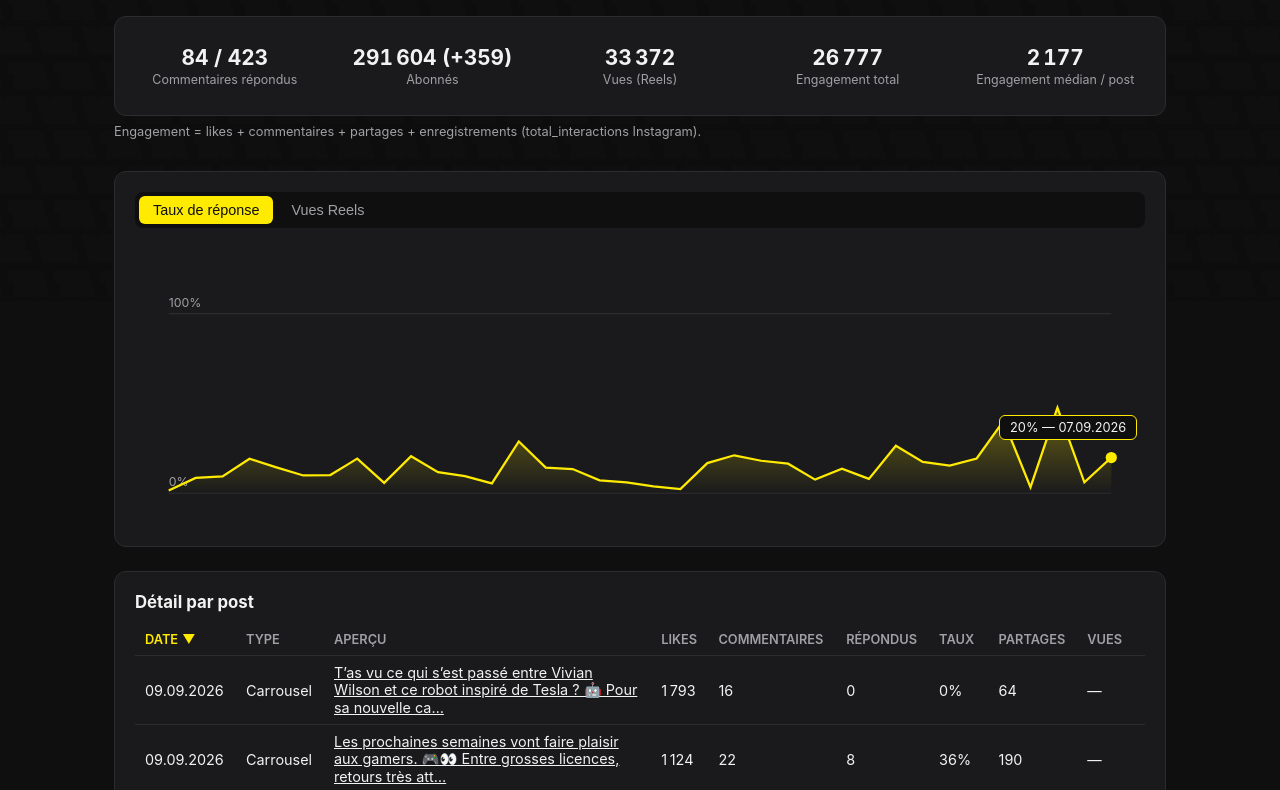
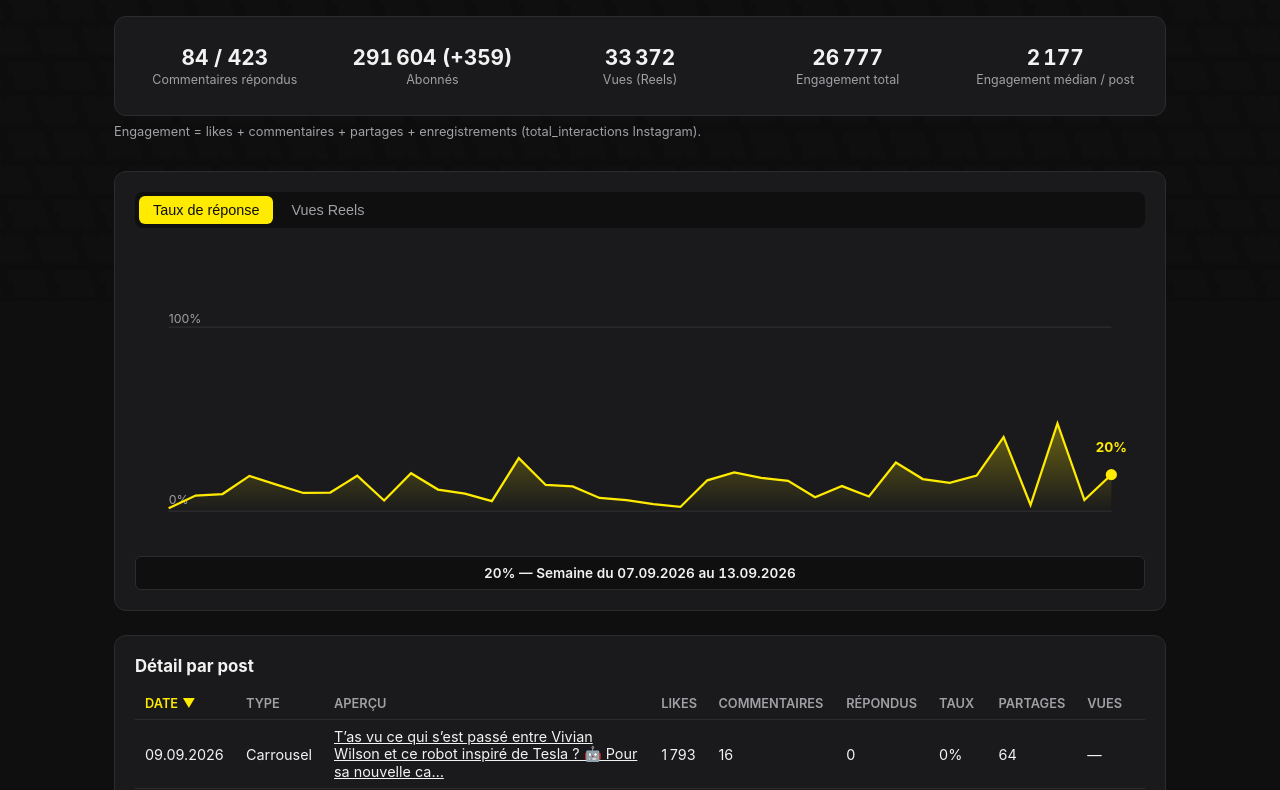
Before and after one commit to RouxKool/tataki-dashboard, a website: page index.html in a window 1280 px wide. Shown: the part 499-1289 px from the top of the page. Drawn offline with Linux system fonts and the light colour scheme.

Commit message:
Move chart value display below chart, add compact hover label, and keyboard navigation
- Replace the floating on-chart tooltip with a fixed readout below the chart
  showing the value and full week/month label, avoiding overlap with the lines
- Add a small abbreviated value label (e.g. "1,4 M") that appears above the
  selected/hovered point directly on the chart
- Increase top padding so this label never overlaps the axis max gridline
- Add left/right arrow key navigation between periods (ignored when focus is
  on a form field, so the timeline slider keeps its own native behavior)

```diff
--- a/app.js
+++ b/app.js
@@ -46,6 +46,16 @@ modeMonthBtn.addEventListener("click", () => setMode("month", { resetToLatest: t
 timeline.addEventListener("input", () => renderSelectedPeriod());
 prevBtn.addEventListener("click", () => moveTimeline(-1));
 nextBtn.addEventListener("click", () => moveTimeline(1));
+
+// Navigation clavier ← / → : ignorée si le focus est sur un champ (dont le slider lui-même,
+// qui gère déjà nativement ses propres flèches via l'écouteur "input" ci-dessus).
+document.addEventListener("keydown", (event) => {
+  if (event.key !== "ArrowLeft" && event.key !== "ArrowRight") return;
+  const tag = document.activeElement?.tagName;
+  if (tag === "INPUT" || tag === "TEXTAREA" || tag === "SELECT") return;
+  event.preventDefault();
+  moveTimeline(event.key === "ArrowLeft" ? -1 : 1);
+});
 showMoreBtn.addEventListener("click", () => {
   visibleRowCount = currentPeriodPosts.length;
   renderPostsTableRows();
@@ -343,6 +353,7 @@ const CHARTS = [
     chartId: "chart",
     tooltipId: "chart-tooltip",
     dotId: "chart-selected-dot",
+    hoverLabelId: "chart-hover-label",
     getValue: (p) => p.replyRate,
     formatTooltip: (v) => formatPercent(v),
     formatAxis: (v) => `${Math.round(v * 100)}%`,
@@ -353,6 +364,7 @@ const CHARTS = [
     chartId: "chart-views",
     tooltipId: "chart-views-tooltip",
     dotId: "chart-views-selected-dot",
+    hoverLabelId: "chart-views-hover-label",
     getValue: (p) => (viewsChartMetric === "total" ? p.viewsTotal : p.viewsPerReel),
     formatTooltip: (v) =>
       viewsChartMetric === "total" ? `${formatNumber(v)} vue(s)` : `${formatNumber(v)} vue(s) / Reel (moyenne)`,
@@ -371,7 +383,7 @@ function renderAllCharts(periods) {
 
 function renderChart(chart, periods) {
   const points = periods
-    .map((p, i) => ({ x: i, y: chart.getValue(p), dateLabel: p.dateLabel }))
+    .map((p, i) => ({ x: i, y: chart.getValue(p), dateLabel: p.dateLabel, label: p.label }))
     .filter((p) => p.y != null);
 
   const chartEl = document.getElementById(chart.chartId);
@@ -388,11 +400,19 @@ function renderChart(chart, periods) {
 function attachChartHoverHandlers(chart) {
   const container = document.getElementById(chart.chartId).closest(".chart-panel");
   container.querySelectorAll(".chart-point").forEach((circle) => {
-    circle.addEventListener("mouseenter", () => showChartTooltip(chart, circle));
+    circle.addEventListener("mouseenter", () => {
+      updateChartReadout(chart, circle);
+      showHoverLabel(chart, circle);
+    });
     circle.addEventListener("mouseleave", () => {
       const selectedCircle = container.querySelector(`.chart-point[data-period-index="${selectedWeekIndex}"]`);
-      if (selectedCircle) showChartTooltip(chart, selectedCircle);
-      else document.getElementById(chart.tooltipId).hidden = true;
+      if (selectedCircle) {
+        updateChartReadout(chart, selectedCircle);
+        showHoverLabel(chart, selectedCircle);
+      } else {
+        document.getElementById(chart.tooltipId).hidden = true;
+        hideHoverLabel(chart);
+      }
     });
     circle.addEventListener("click", () => goToWeekFromChart(Number(circle.dataset.periodIndex)));
   });
@@ -411,32 +431,25 @@ function goToWeekFromChart(weekIndex) {
   renderSelectedPeriod();
 }
 
-/**
- * Positionne le tooltip près du point survolé/sélectionné, sans jamais
- * déborder du conteneur : bascule sous le point s'il n'y a pas assez de
- * place au-dessus, et reste dans la largeur du graphique horizontalement.
- */
-function showChartTooltip(chart, circle) {
-  const tooltip = document.getElementById(chart.tooltipId);
-  const container = document.getElementById(chart.chartId).closest(".chart-panel");
-  const circleRect = circle.getBoundingClientRect();
-  const containerRect = container.getBoundingClientRect();
-  const margin = 8;
+/** Affiche le résultat du point survolé/sélectionné dans le bandeau fixe sous le graphique. */
+function updateChartReadout(chart, circle) {
+  const readout = document.getElementById(chart.tooltipId);
+  readout.textContent = `${chart.formatTooltip(Number(circle.dataset.rawValue))} — ${circle.dataset.periodLabel}`;
+  readout.hidden = false;
+}
 
-  tooltip.textContent = `${chart.formatTooltip(Number(circle.dataset.rawValue))} — ${circle.dataset.dateLabel}`;
-  tooltip.hidden = false;
+/** Petit résultat (abrégé, sans date) affiché juste au-dessus du point survolé/sélectionné. */
+function showHoverLabel(chart, circle) {
+  const label = document.getElementById(chart.hoverLabelId);
+  if (!label) return;
+  label.setAttribute("x", circle.getAttribute("cx"));
+  label.setAttribute("y", String(Number(circle.getAttribute("cy")) - 20));
+  label.textContent = chart.formatAxis(Number(circle.dataset.rawValue));
+  label.setAttribute("opacity", "1");
+}
 
-  const pointX = circleRect.left - containerRect.left + circleRect.width / 2;
-  const pointY = circleRect.top - containerRect.top;
-  const tooltipWidth = tooltip.offsetWidth;
-  const tooltipHeight = tooltip.offsetHeight;
-
-  const showBelow = pointY - tooltipHeight - margin < 0;
-  tooltip.style.top = showBelow ? `${pointY + margin}px` : `${pointY - tooltipHeight - margin}px`;
-
-  const maxLeft = Math.max(containerRect.width - tooltipWidth - margin, margin);
-  const left = Math.min(Math.max(pointX - tooltipWidth / 2, margin), maxLeft);
-  tooltip.style.left = `${left}px`;
+function hideHoverLabel(chart) {
+  document.getElementById(chart.hoverLabelId)?.setAttribute("opacity", "0");
 }
 
 /** Déplace le gros point permanent sur la semaine actuellement sélectionnée, sur tous les graphiques. */
@@ -456,6 +469,7 @@ function updateSingleChartSelection(chart, weekIndex) {
     if (selectedDot) selectedDot.style.display = "none";
     const tooltip = document.getElementById(chart.tooltipId);
     if (tooltip) tooltip.hidden = true;
+    hideHoverLabel(chart);
     return;
   }
 
@@ -464,13 +478,17 @@ function updateSingleChartSelection(chart, weekIndex) {
     selectedDot.setAttribute("cx", matchingCircle.getAttribute("cx"));
     selectedDot.setAttribute("cy", matchingCircle.getAttribute("cy"));
   }
-  showChartTooltip(chart, matchingCircle);
+  updateChartReadout(chart, matchingCircle);
+  showHoverLabel(chart, matchingCircle);
 }
 
 function buildLineChartSvg(chart, points, totalCount, yMax) {
   const width = 900;
-  const height = 220;
+  const height = 236;
   const padding = 30;
+  // Marge du haut plus grande que les autres côtés : laisse de la place au petit résultat
+  // qui s'affiche au survol/à la sélection au-dessus du point, sans chevaucher le repère d'axe.
+  const paddingTop = 42;
 
   const rootStyle = getComputedStyle(document.documentElement);
   const highlight = rootStyle.getPropertyValue("--highlight").trim();
@@ -478,7 +496,7 @@ function buildLineChartSvg(chart, points, totalCount, yMax) {
   const muted = rootStyle.getPropertyValue("--muted").trim();
 
   const xFor = (i) => padding + (i / Math.max(totalCount - 1, 1)) * (width - padding * 2);
-  const yFor = (v) => height - padding - (v / yMax) * (height - padding * 2);
+  const yFor = (v) => height - padding - (v / yMax) * (height - padding - paddingTop);
 
   const path = points.map((p) => `${xFor(p.x)},${yFor(p.y)}`).join(" ");
   const last = points.at(-1);
@@ -487,7 +505,7 @@ function buildLineChartSvg(chart, points, totalCount, yMax) {
   const hitCircles = points
     .map(
       (p) =>
-        `<circle class="chart-point" data-period-index="${p.x}" data-raw-value="${p.y}" data-date-label="${p.dateLabel}" cx="${xFor(p.x)}" cy="${yFor(p.y)}" r="8" />`
+        `<circle class="chart-point" data-period-index="${p.x}" data-raw-value="${p.y}" data-date-label="${p.dateLabel}" data-period-label="${p.label}" cx="${xFor(p.x)}" cy="${yFor(p.y)}" r="8" />`
     )
     .join("");
 
@@ -505,12 +523,13 @@ function buildLineChartSvg(chart, points, totalCount, yMax) {
       </defs>
       <line x1="${padding}" y1="${yFor(0)}" x2="${width - padding}" y2="${yFor(0)}" stroke="${border}" />
       <line x1="${padding}" y1="${yFor(yMax)}" x2="${width - padding}" y2="${yFor(yMax)}" stroke="${border}" />
-      <text x="${padding}" y="${yFor(yMax) - 6}" fill="${muted}" font-size="11">${chart.formatAxis(yMax)}</text>
+      <text x="${padding}" y="${yFor(yMax) - 4}" fill="${muted}" font-size="11">${chart.formatAxis(yMax)}</text>
       <text x="${padding}" y="${yFor(0) - 6}" fill="${muted}" font-size="11">${chart.formatAxis(0)}</text>
       <polygon points="${areaPoints}" fill="url(#${gradientId})" stroke="none" />
       <polyline points="${path}" fill="none" stroke="${highlight}" stroke-width="2" />
       <circle id="${chart.dotId}" cx="${xFor(last.x)}" cy="${yFor(last.y)}" r="5" fill="${highlight}" style="pointer-events:none" />
       ${hitCircles}
+      <text id="${chart.hoverLabelId}" text-anchor="middle" font-size="12" font-weight="700" fill="${highlight}" style="pointer-events:none" opacity="0"></text>
     </svg>
   `;
 }
--- a/style.css
+++ b/style.css
@@ -306,15 +306,19 @@ h2 {
 }
 
 .chart-tooltip {
-  position: absolute;
+  margin-top: 12px;
+  text-align: center;
   background: var(--bg);
-  border: 1px solid var(--highlight);
+  border: 1px solid var(--border);
   border-radius: 6px;
-  padding: 4px 10px;
-  font-size: 0.8rem;
-  white-space: nowrap;
-  pointer-events: none;
-  z-index: 2;
+  padding: 8px 14px;
+  font-size: 0.85rem;
+  font-weight: 600;
+  font-variant-numeric: tabular-nums;
+}
+
+.chart-tooltip[hidden] {
+  display: none;
 }
 
 .table-scroll {
```
